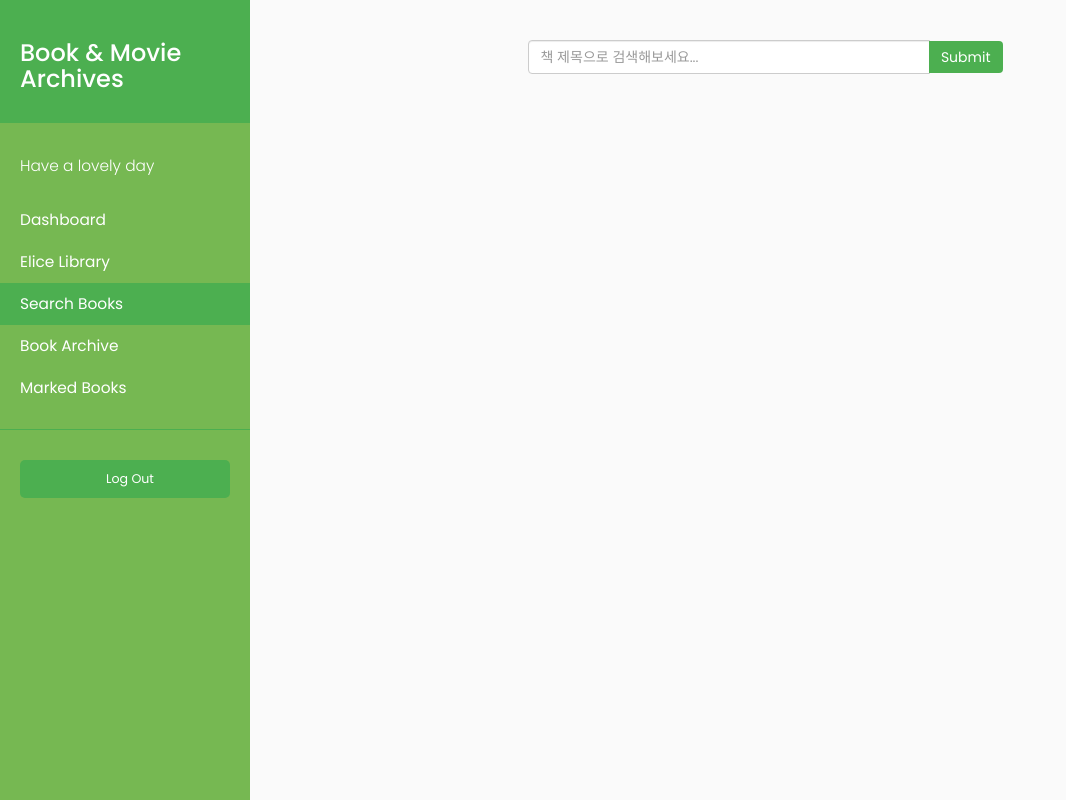
After one commit to jimin-lee-mjl/library-archiving-service, a Flask app: page /search in a window 1280 px wide. The commit adds this page. Shown: the whole page, without its empty margins (0-1066 px from the left). Run offline with Flask 2, Linux system fonts and the light colour scheme; the visitor is signed in with stand-in values (Sample User, id 1); data comes from the database, SQL or seed files in the repository; data that the repository does not hold is empty; some libraries are stand-ins or nearby versions.

Commit message:
created search book function

```diff
--- a/service.py
+++ b/service.py
@@ -39,6 +39,11 @@ class BookService():
     def user_has_book(self, book_id, user_id):
         user = self.get_user(user_id)
         return user.check_rental(book_id)
+
+    def get_search_book(self, word):
+        search = '%{}%'.format(word)
+        result = Book.query.filter(Book.name.like(search)).all()
+        return result
 
 
 class CommentService():
--- /dev/null
+++ b/static/search_book.css
@@ -0,0 +1,10 @@
+.search-wrapper {
+    width: 100%;
+    display: flex;
+    justify-content: center;
+    margin-bottom: 50px;
+}
+
+.input-group {
+    width: 50%;
+}
--- a/static/sidebar.js
+++ b/static/sidebar.js
@@ -14,6 +14,8 @@ function activateNav(nav_id) {
 function highlightNav() {
     if (location.pathname.split('/')[1] === 'book') {
         activateNav('library');
+    } else if (location.pathname.split('/')[1] === 'search') {
+        activateNav('search');
     } else if (location.pathname.split('/')[1] === 'archive') {
         if (location.pathname.split('/')[2] === 'marks') {
             activateNav('marked_books');
--- a/templates/book_main.html
+++ b/templates/book_main.html
@@ -5,8 +5,9 @@
 {% block styles %}
 {{super()}}
 <link rel="stylesheet"
-      href="{{url_for('static', filename='book_main.css')}}">
+      href="{{url_for('static', filename='nav.css')}}">
 {% endblock %}
+
 {% block title%}Elice Library{% endblock %}
 
 {% block main %}
--- a/templates/layout.html
+++ b/templates/layout.html
@@ -24,6 +24,9 @@
             </li>
             <li id='library' data-id='library'>
                 <a href="{{ url_for('book.book_main') }}">Elice Library</a>
+            </li>
+            <li id='search' data-id='search'>
+                <a href="{{ url_for('main.search_book') }}">Search Books</a>
             </li>
             <li id='book_archive' data-id='book_archive'>
                 <a href="{{ url_for('archive.book_archive') }}">Book Archive</a>
--- /dev/null
+++ b/templates/search_book.html
@@ -0,0 +1,51 @@
+{% extends 'layout.html' %}
+{% import 'components/card.html' as card %}
+
+{% block styles %}
+{{super()}}
+<link rel="stylesheet"
+      href="{{url_for('static', filename='search_book.css')}}">
+{% endblock %}
+
+{% block title%}Search Book{% endblock %}
+
+{% block main %}
+<div class="row">
+    <div class="col-lg-6 search-wrapper">
+        <form action="{{ url_for('main.search_book') }}" method="GET" class="input-group">
+            <input type="text" class="form-control" placeholder="책 제목으로 검색해보세요..." name="search">
+            <span class="input-group-btn">
+                <input class="btn btn-default custom-btn" type="submit">찾아보기</input>
+            </span>
+        </form>
+    </div>
+</div>
+{% if books %}
+<div class="row card-wrapper">
+    {% for book in books %}
+        {% if service.user_has_book(book.id, user_id) %}
+            {{ card.card(book=book,
+                value="대여한 책",
+                extra='{}권 남음'.format(book.available),
+                btn=True,
+                no_stock=True) }}
+        {% else %}
+            {% if book.available > 0 %}
+                  {{ card.card(book=book,
+                        endpoint=url_for('book.rental_book'),
+                        id=book.id,
+                        value="대여하기",
+                        extra='{}권 남음'.format(book.available),
+                        btn=True) }}
+            {% else %}
+                  {{ card.card(book=book,
+                        value="대여불가",
+                        extra='0권 남음',
+                        btn=True,
+                        no_stock=True) }}
+            {% endif %}
+        {% endif %}
+    {% endfor %}
+</div>
+{% endif %}
+{% endblock %}
--- a/views/main.py
+++ b/views/main.py
@@ -1,5 +1,6 @@
-from flask import Blueprint, g, render_template, url_for, redirect
+from flask import Blueprint, g, render_template, url_for, redirect, request
 from auth import login_required
+from service import book_service
 
 bp = Blueprint('main', __name__)
 
@@ -11,3 +12,13 @@ def dashboard():
     return render_template('dashboard.html', rentals=rentals,
                                              username=g.user.username,
                                              length=len(rentals))
+
+
+@bp.route('/search', methods=['GET'])
+@login_required
+def search_book():
+    word = request.args.get('search')
+    books = book_service.get_search_book(word)
+    return render_template('search_book.html', books=books,
+                                               user_id=g.user.id,
+                                               service=book_service)
```
Also changed, not shown: static/nav.css (renamed from static/book_main.css), templates/mark_archive.html (line endings or trailing spaces).
